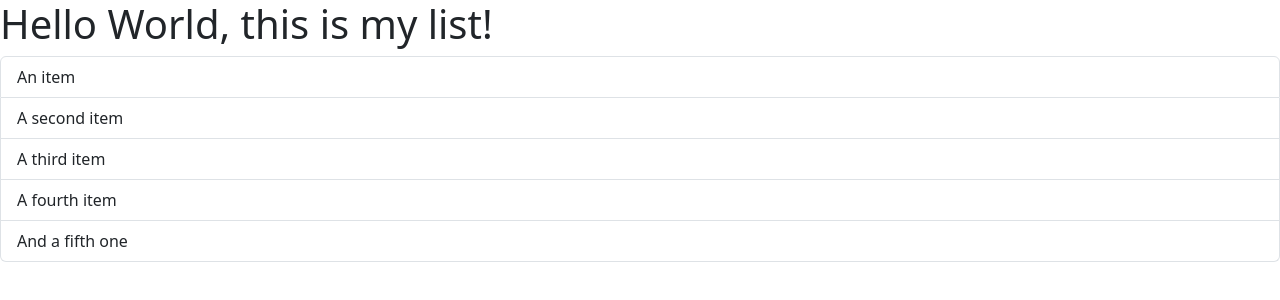
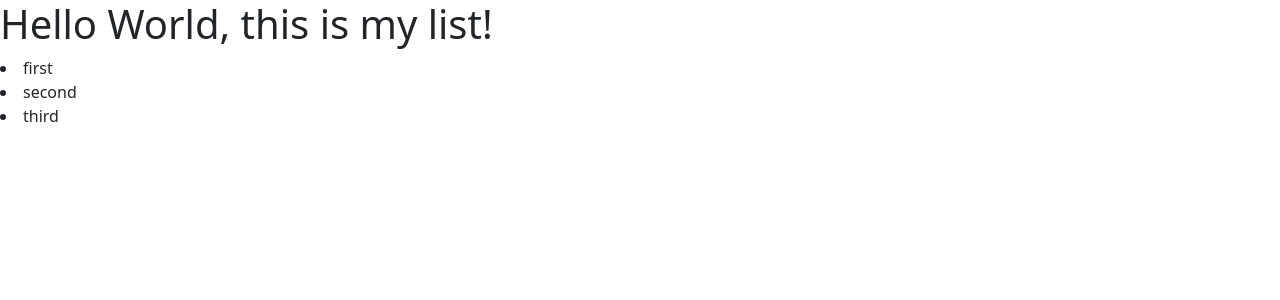
Before and after one commit to zayan-farazi/devsoc-webpage, a React (Vite) app in the folder devsoc-webpage/: page / in a window 1280 px wide. Shown: the top 300 px of the page. Built offline with nearby package versions, Linux system fonts and the light colour scheme.

Commit message:
feature: dynamically traversed and printed an array

```diff
--- a/devsoc-webpage/src/components/ListGroup.tsx
+++ b/devsoc-webpage/src/components/ListGroup.tsx
@@ -1,15 +1,17 @@
 function ListGroup() {
+  const list = ["first", "second", "third"];
+
   return (
     // empty <> allows for multiple elements within the one function
     <>
       <h1>Hello World, this is my list!</h1>
-      <ul className="list-group">
-        <li className="list-group-item">An item</li>
-        <li className="list-group-item">A second item</li>
-        <li className="list-group-item">A third item</li>
-        <li className="list-group-item">A fourth item</li>
-        <li className="list-group-item">And a fifth one</li>
-      </ul>
+      <ul className="list-group"></ul>
+
+      {/* This is how to dynamically use an array in jsx */}
+      {list.map((item) => (
+        // keys allow for elements to be uniquely identified
+        <li key={item}> {item}</li>
+      ))}
     </>
   );
 }
```
